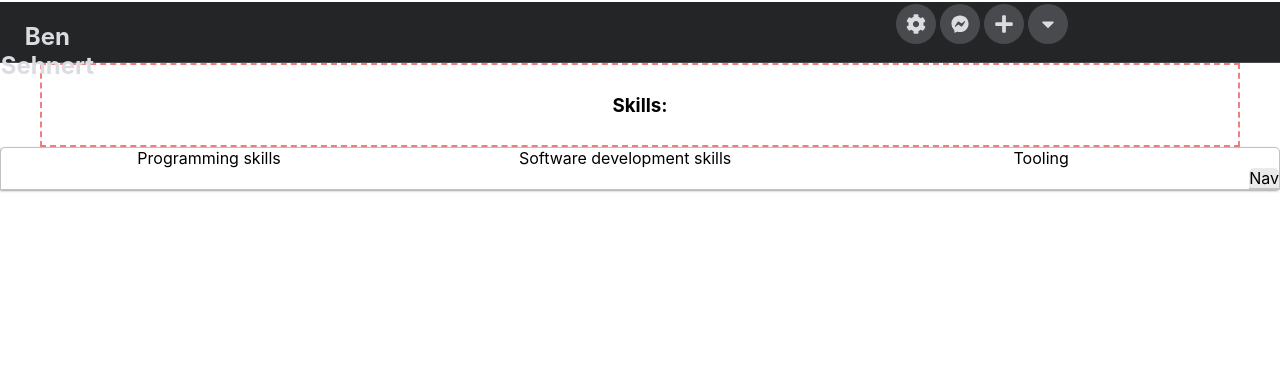
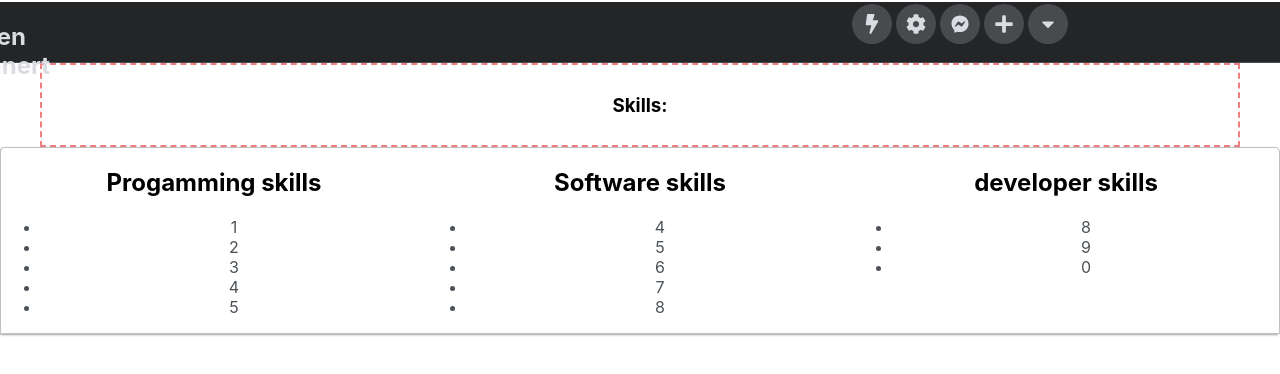
Before and after one commit to bps-github7/portfolio_landing, a React (Create React App) app: page /skills in a window 1280 px wide. Shown: the top 374 px of the page. Built offline with nearby package versions, Linux system fonts and the light colour scheme.

Commit message:
Added a Content-box for displaying of nested data.
Plan is to make the side utalize the grid
css methodology and dumb-components
to pass in nested data via props
and display them in prestyled windows
in the grid.

```diff
--- a/src/About.jsx
+++ b/src/About.jsx
@@ -8,8 +8,33 @@ export default class About extends Component {
   render() {
     return (
       <div class="app-about">
-        Interests, Efforts, Learning, Goals, Hopes, Desires, skills, training, wombats, bbq sauce
+        <section className="s1">
+        <div className="main-container">
+            <div class="heading-wrapper">
+              <h3>About:</h3>
+            </div>
+          </div>
+
+          <div className="intro-wrapper">
+            <div className="nav-wrapper">
+              Nav
+            </div>
+            <div className="left-column">
+              Interests
+            </div>
+
+            <div className="middle-column">
+              Passions
+            </div>
+
+            <div className="right-column">
+              Hunters of the waffle
+            </div>
+          </div>
+        </section>
       </div>
       );
   }
 }
+
+// Interests, Efforts, Learning, Goals, Hopes, Desires, skills, training, wombats, bbq sauce
--- /dev/null
+++ b/src/ContentBox.jsx
@@ -0,0 +1,23 @@
+import React, { Component } from 'react';
+
+export default class ContentBox extends Component {
+  constructor(props) {
+    super(props);
+    this.state = {  }
+  }
+  render() {
+    const title = this.props.title ? this.props.title : "generic title";
+    const body = this.props.body ? this.props.body : ["g","e", "n", "e", "r", "i", "c", "b", "o", "d", "y"];
+    return (
+      <div class={this.props.position}>
+        <h1>{title}</h1>
+
+
+        <ul>
+          { body.map(sub => <li>{sub}</li>) }
+        </ul>
+
+      </div>
+    );
+  }
+}
--- a/src/Nav.jsx
+++ b/src/Nav.jsx
@@ -6,6 +6,7 @@ import { ReactComponent as CaretIcon } from './icons/caret.svg';
 import { ReactComponent as MessengerIcon } from './icons/messenger.svg';
 import { ReactComponent as PlusIcon } from './icons/plus.svg';
 import { ReactComponent as ChevronIcon } from './icons/chevron.svg'
+import { ReactComponent as BoltIcon } from './icons/bolt.svg';
 import { CSSTransition } from 'react-transition-group';
 
 export default class Nav extends Component {
@@ -18,6 +19,7 @@ export default class Nav extends Component {
     return (
       <NavBar>
         <TitleItem url='/home' title="Ben Sehnert"/>
+        <NavItem icon={<BoltIcon />} url="/about"/>
         <NavItem icon={<CogIcon />} url="/skills"/>
         <NavItem icon={<MessengerIcon/>} url='/contact'/>
         <NavItem icon={<PlusIcon/>} url='/experience'/>
--- a/src/Skills.jsx
+++ b/src/Skills.jsx
@@ -1,4 +1,6 @@
 import React, { Component } from 'react';
+import ContentBox from './ContentBox';
+
 
 export default class Skills extends Component {
   constructor(props) {
@@ -6,6 +8,11 @@ export default class Skills extends Component {
     this.state = {  }
   }
   render() {
+    const programmingSkills = [1,2,3,4,5];
+    const softwareSkills = [4,5,6,7,8];
+    const generalSkills = [3,4,5,6,7];
+    const developmentTools = [8,9,0];
+
 
     return (
       <div class="app-skills">
@@ -18,20 +25,14 @@ export default class Skills extends Component {
           </div>
 
           <div className="intro-wrapper">
-            <div className="nav-wrapper">
-              Nav
-            </div>
-            <div className="left-column">
-              Programming skills
-            </div>
+            {/* <div className="nav-wrapper">Nav</div> */}
 
-            <div className="middle-column">
-              Software development skills
-            </div>
+            <ContentBox position="left-column" title="Progamming skills" body={programmingSkills}/>
 
-            <div className="right-column">
-              Tooling
-            </div>
+            <ContentBox position="middle-column" title="Software skills" body={softwareSkills}/>
+
+            <ContentBox position="right-column" title="developer skills" body={developmentTools}/>
+
           </div>
         </section>
 
--- a/src/index.css
+++ b/src/index.css
@@ -125,6 +125,10 @@ a {
 
 }
 
+.intro-wrapper h3 {
+  font-size: 1000%;
+}
+
 
 
 
@@ -133,7 +137,7 @@ a {
 /* All for dropdown menu amimatons!! */
 
 
-ul {
+nav ul {
     list-style: none;
     margin: 2px;
     padding: 0;
```
